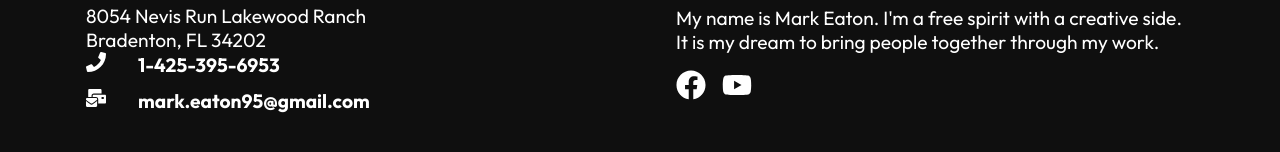
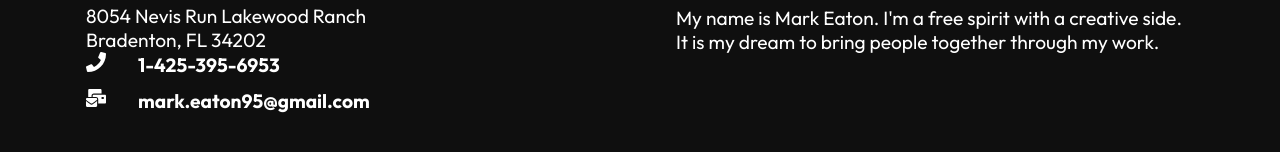
Before and after one commit to MarkE1995/Mark_E_Portfolio, a React (Create React App) app: page / in a window 1280 px wide. Shown: the part 1662-1814 px from the top of the page. Built offline with nearby package versions, Linux system fonts and the light colour scheme.

Commit message:
Update Footer.js

```diff
--- a/src/components/Footer.js
+++ b/src/components/Footer.js
@@ -53,17 +53,7 @@ const Footer = () => {
             My name is Mark Eaton. I'm a free spirit with a creative side. It is
             my dream to bring people together through my work.
           </p>
-          <div className="social">
-            <FaFacebook
-              size={30}
-              style={{ color: "#fff", marginRight: "1rem" }}
-            />
 
-            <FaYoutube
-              size={30}
-              style={{ color: "#fff", marginRight: "1rem" }}
-            />
-          </div>
         </div>
       </div>
     </div>
```
